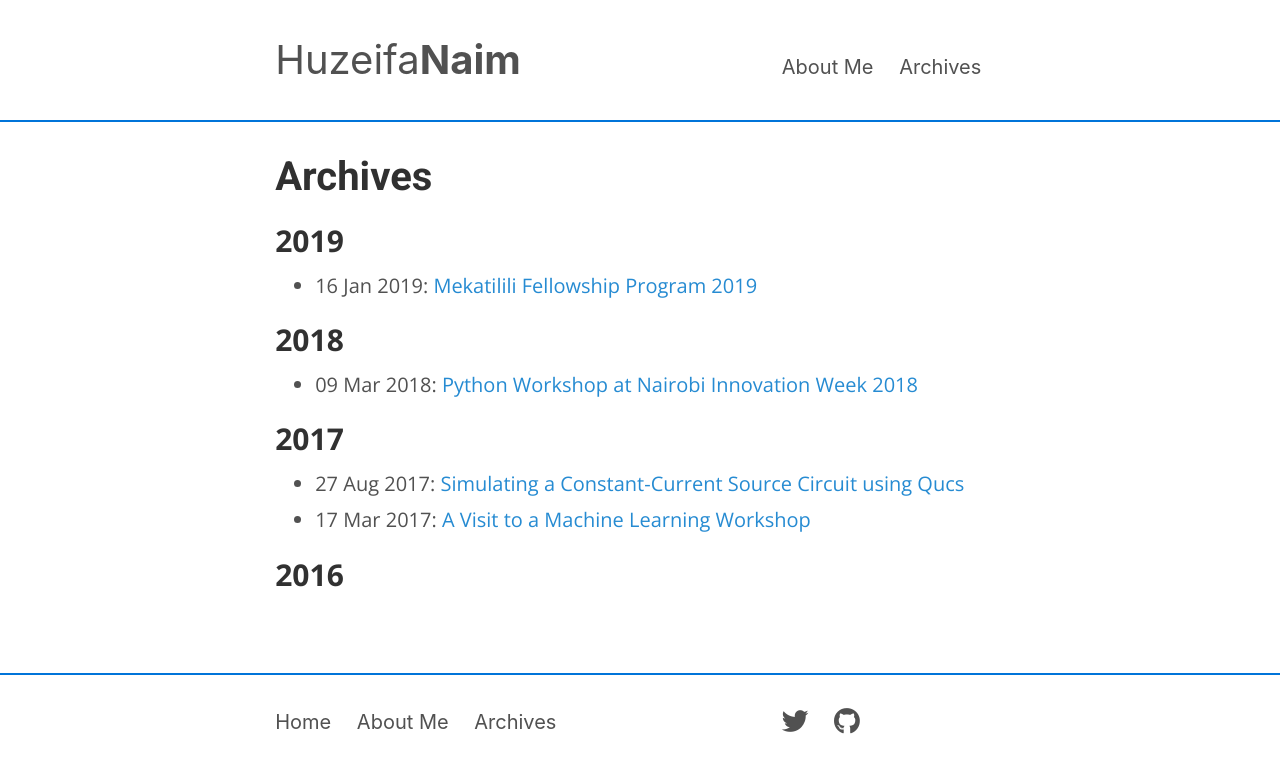
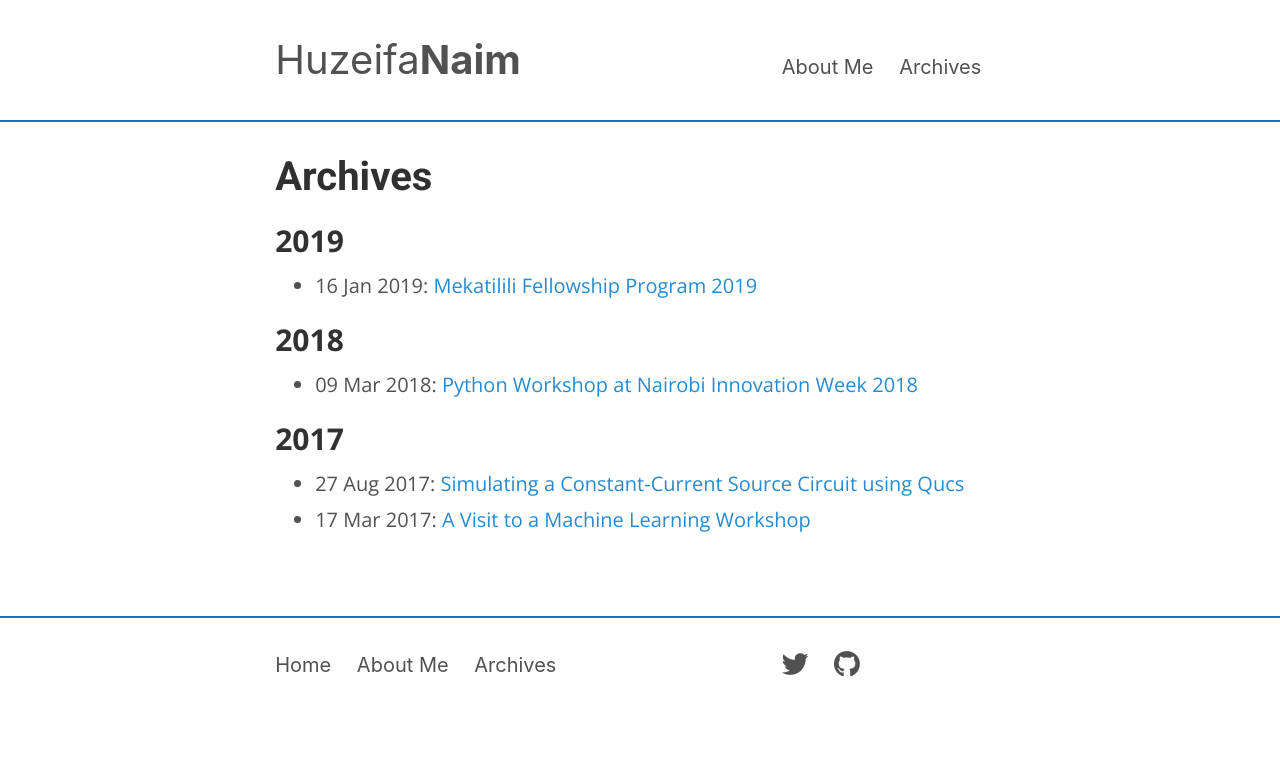
Before and after one commit to huzeifa-zz/huzeifa.github.io, a Jekyll site: the page built from archives.html, in a window 1280 px wide. Shown: the top 773 px of the page. Built offline with Jekyll 4.4.1, drawn with Linux system fonts in a browser that asks for light colours; nearby versions of some CDN libraries.

Commit message:
Update archives.html

```diff
--- a/archives.html
+++ b/archives.html
@@ -43,17 +43,4 @@ title: Archives
   {% endif %}
 {% endfor %}
 </ul>
-<h2>2016</h2>
-<ul>
-{% for post in site.posts %}
-  {% assign year =  post.date | date: "%Y" %}
-  {% if year == "2016" %}
-  <li>
-    <time datetime="{{ post.date | date_to_xmlschema }}">{{ post.date | date_to_string }}: </time>
-    <!--<span class="post-date">{{ post.date | date: "%b %-d, %Y" }}</span>-->
-    <a href="{{ post.url | prepend: site.baseurl }}">{{ post.title }}</a>
-  </li>
-  {% endif %}
-{% endfor %}
-</ul>
 </div>
```
